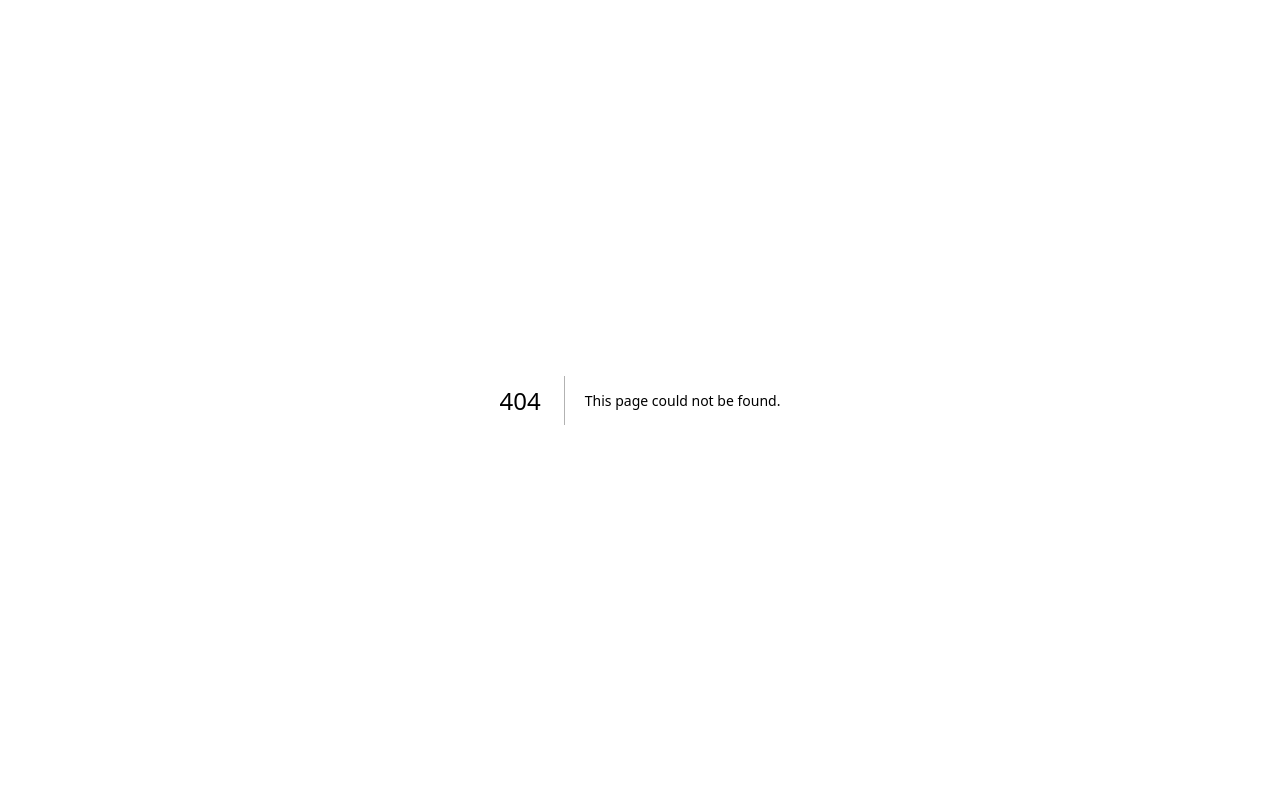
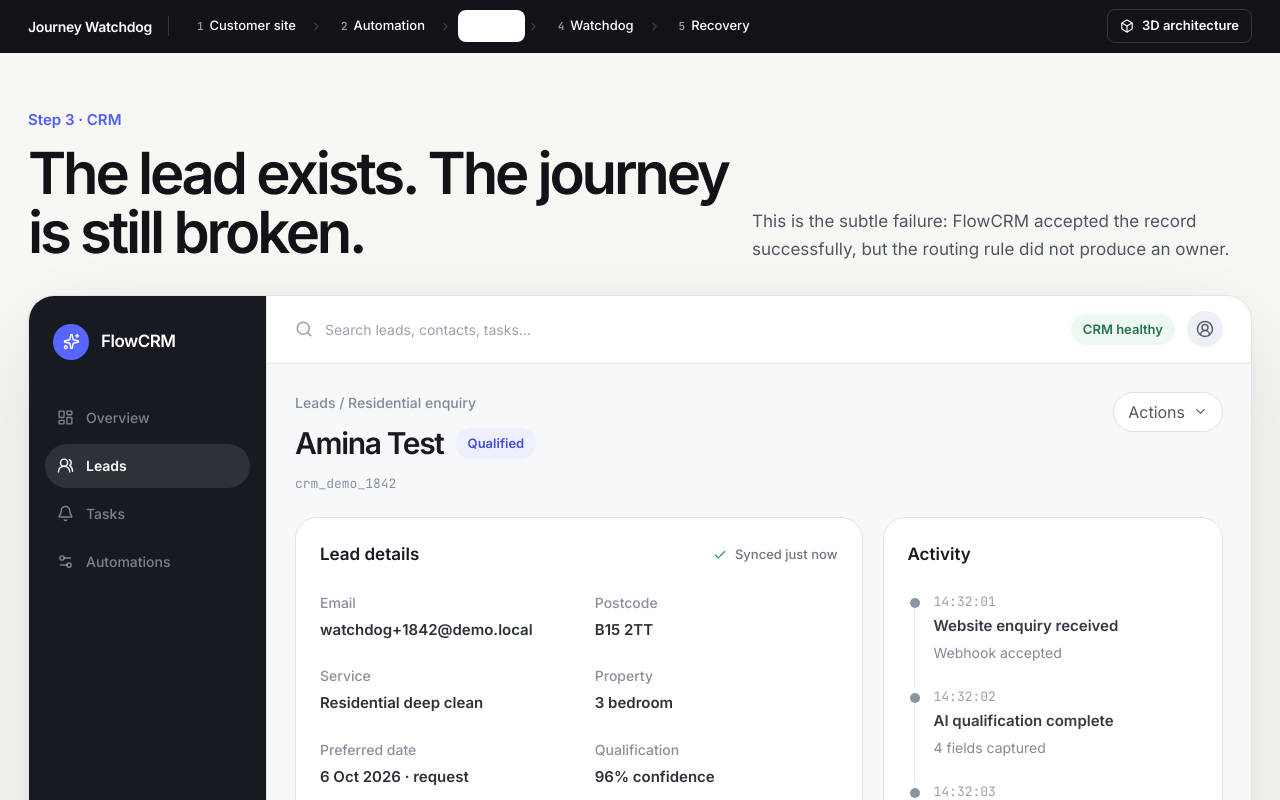
Before and after one commit to Jude-coedz/Buttardev_prototype, a Next.js app: page /crm in a window 1280 px wide. Before the commit this address had no page. Shown: the top 800 px of the page. Built offline with nearby package versions, Linux system fonts and the light colour scheme.

Commit message:
Add CRM route

```diff
--- /dev/null
+++ b/app/crm/page.tsx
@@ -0,0 +1,10 @@
+import { CrmLeadView } from "@/components/crm-lead-view";
+import { DemoFrame } from "@/components/demo-frame";
+
+export default function CrmPage() {
+  return (
+    <DemoFrame>
+      <CrmLeadView />
+    </DemoFrame>
+  );
+}
```
